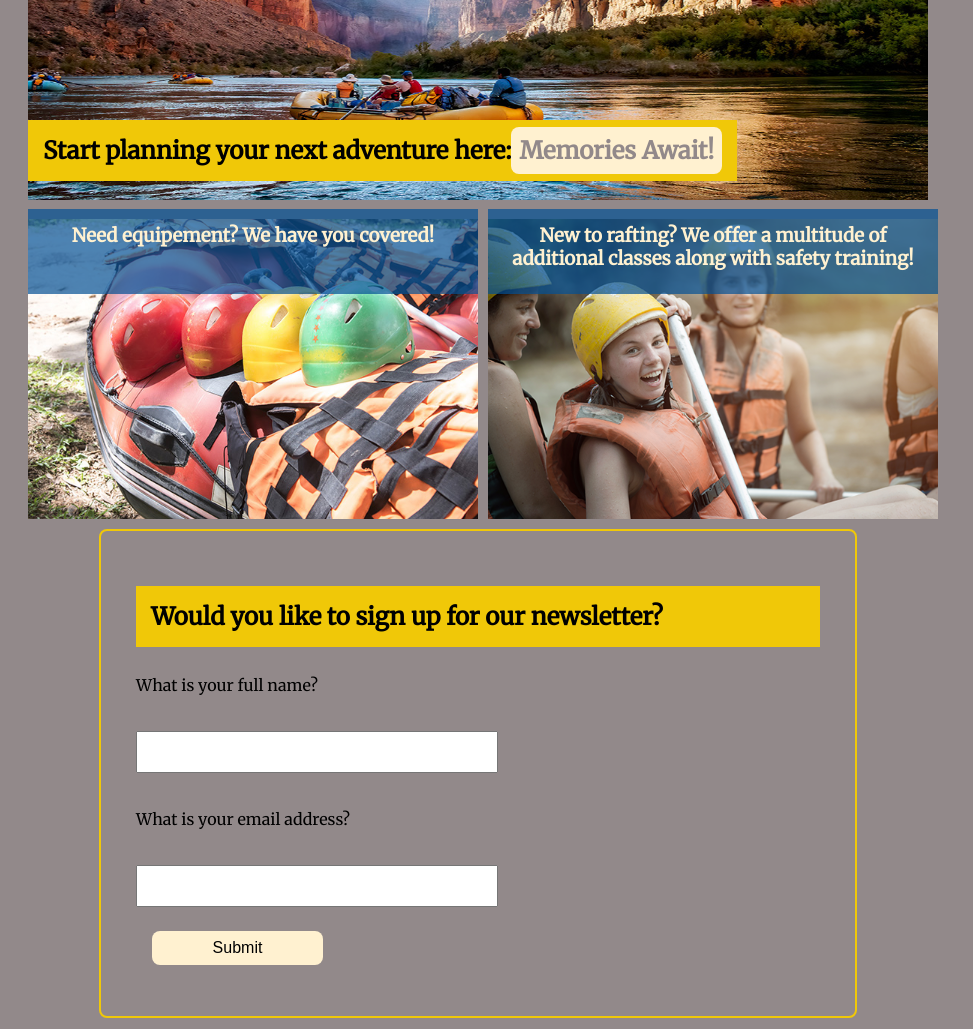
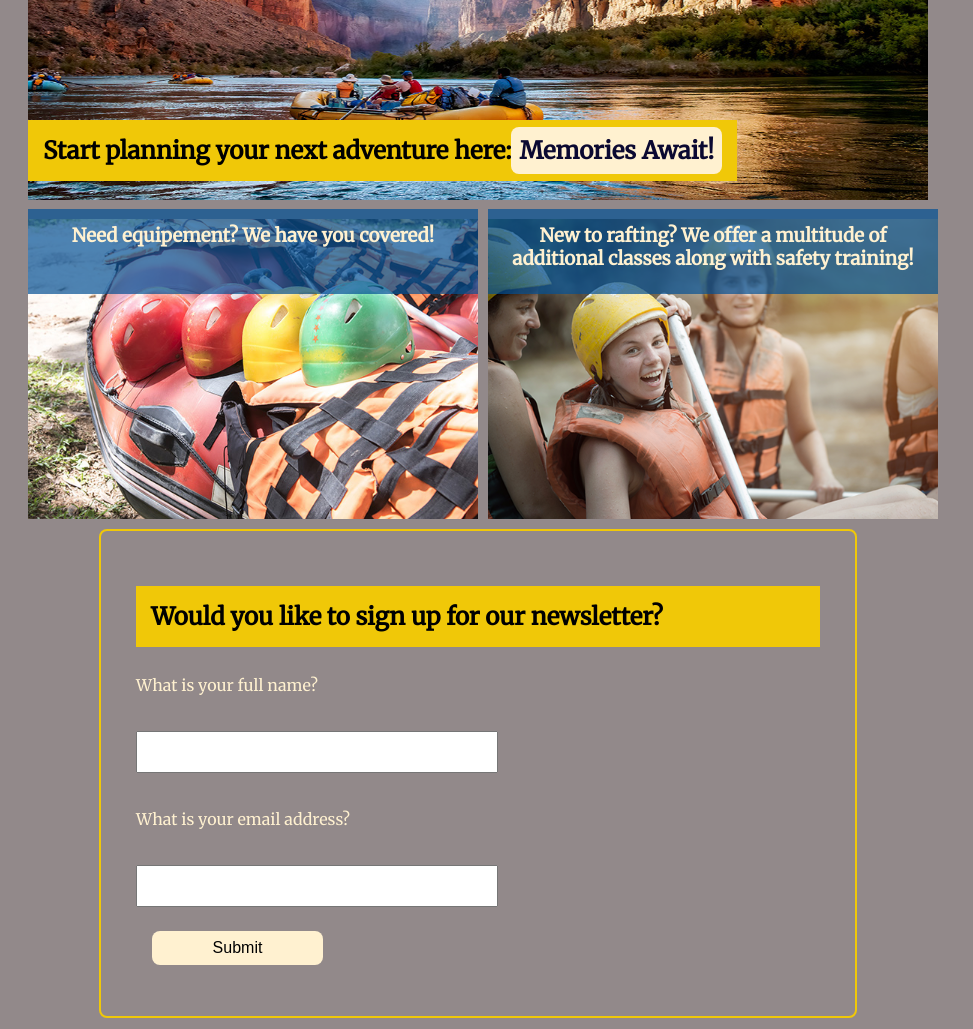
Before and after one commit to Webinkk/wdd130, a plain HTML site: page wwr/index.html in a window 1280 px wide. Shown: the part 580-1609 px from the top of the page, without its empty margins (0-973 px from the left). Drawn offline with Linux system fonts and the light colour scheme.

Commit message:
color-update-2

```diff
--- a/wwr/styles/rafting.css
+++ b/wwr/styles/rafting.css
@@ -313,6 +313,7 @@ input[type=checkbox] {
 }
 
 .news-l-form label {
+    color: var(--accent1-color);
     text-align: left;
     padding-right: 1rem;
 }
@@ -328,7 +329,7 @@ input[type=checkbox] {
 }
 
 .call-action {
-    color: var(--accent2-color);
+    color: rgb(11, 9, 49);
     background-color: var(--accent1-color);
     border-radius: .5rem;
     padding: 8px;
```
